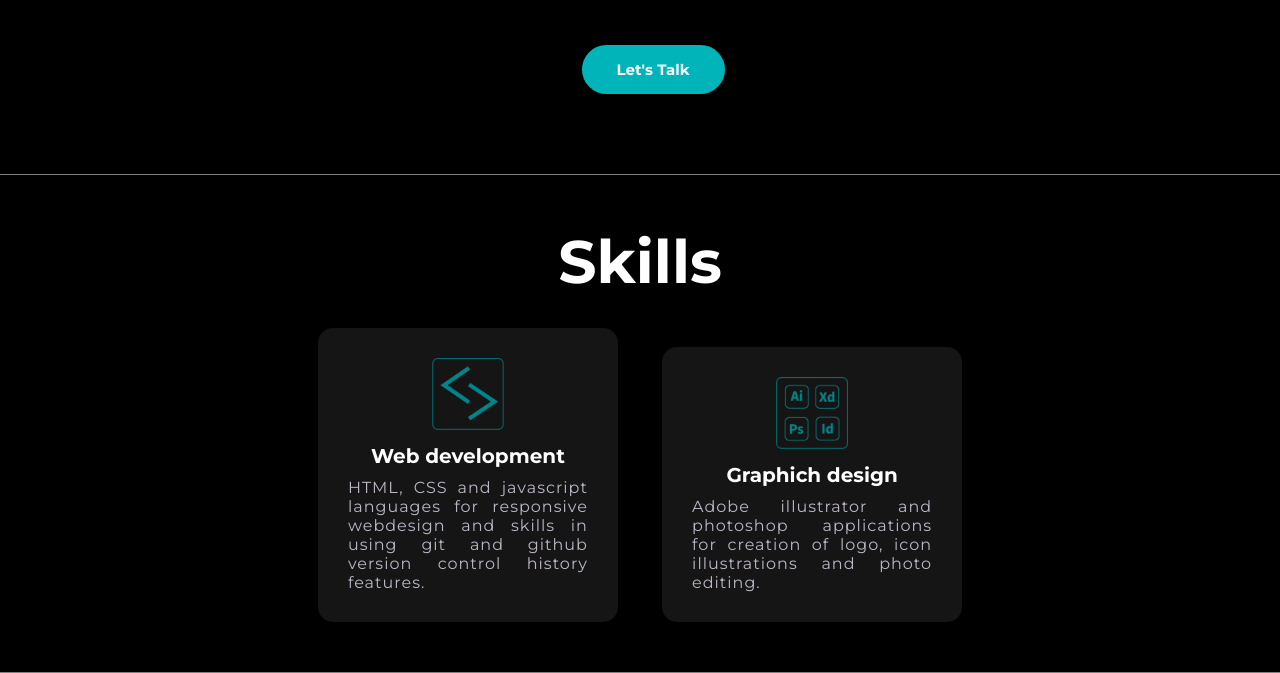
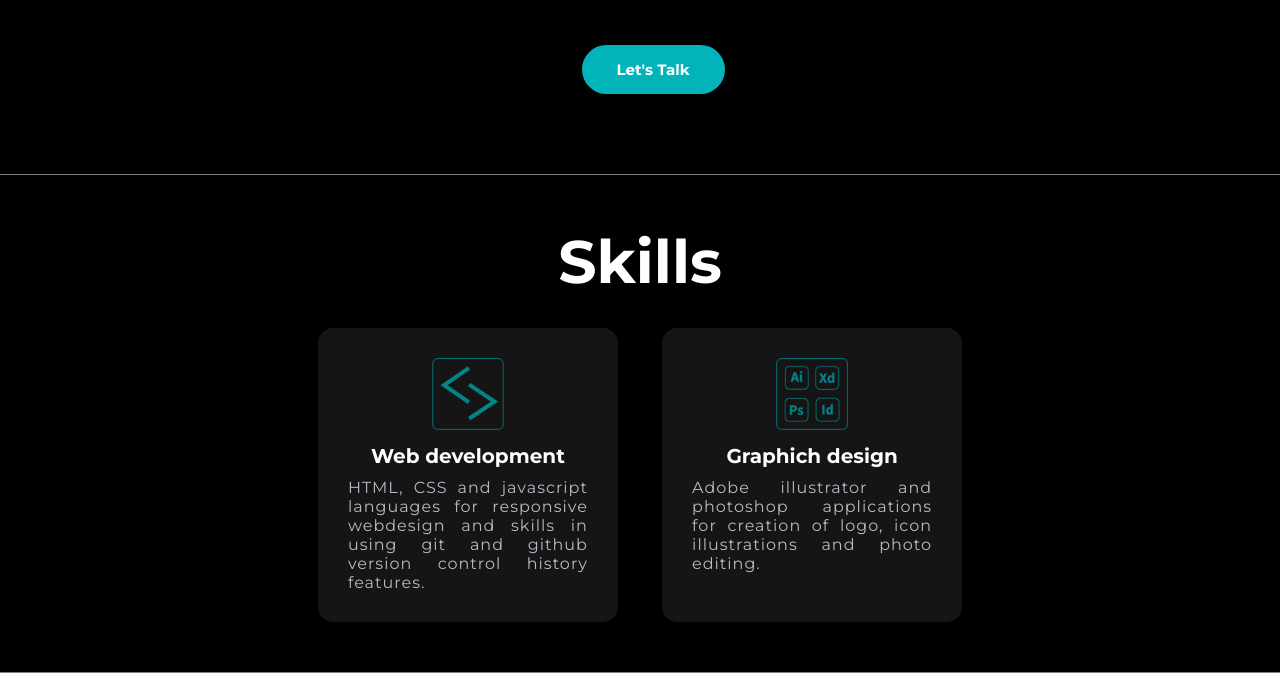
Before and after one commit to Admo-dev/My-portfolio, a plain HTML site: page index.html in a window 1280 px wide. Shown: the part 954-1627 px from the top of the page. Drawn offline with Linux system fonts and the light colour scheme.

Commit message:
Update index.html

```diff
--- a/index.html
+++ b/index.html
@@ -60,7 +60,7 @@
     <div class="skill-2">
       <img src="style/adobe icons.webp" alt="">
       <div class="skill-heading">Graphich design</div>
-      <div class="info">Adobe illustrator and photoshop applications for creation of logo, icon illustrations and photo editing.</div>
+      <div class="info">Adobe illustrator and photoshop applications for creation of logo, icon illustrations and photo editing.</div><br>
     </div>
   </section>
 </body>
```
